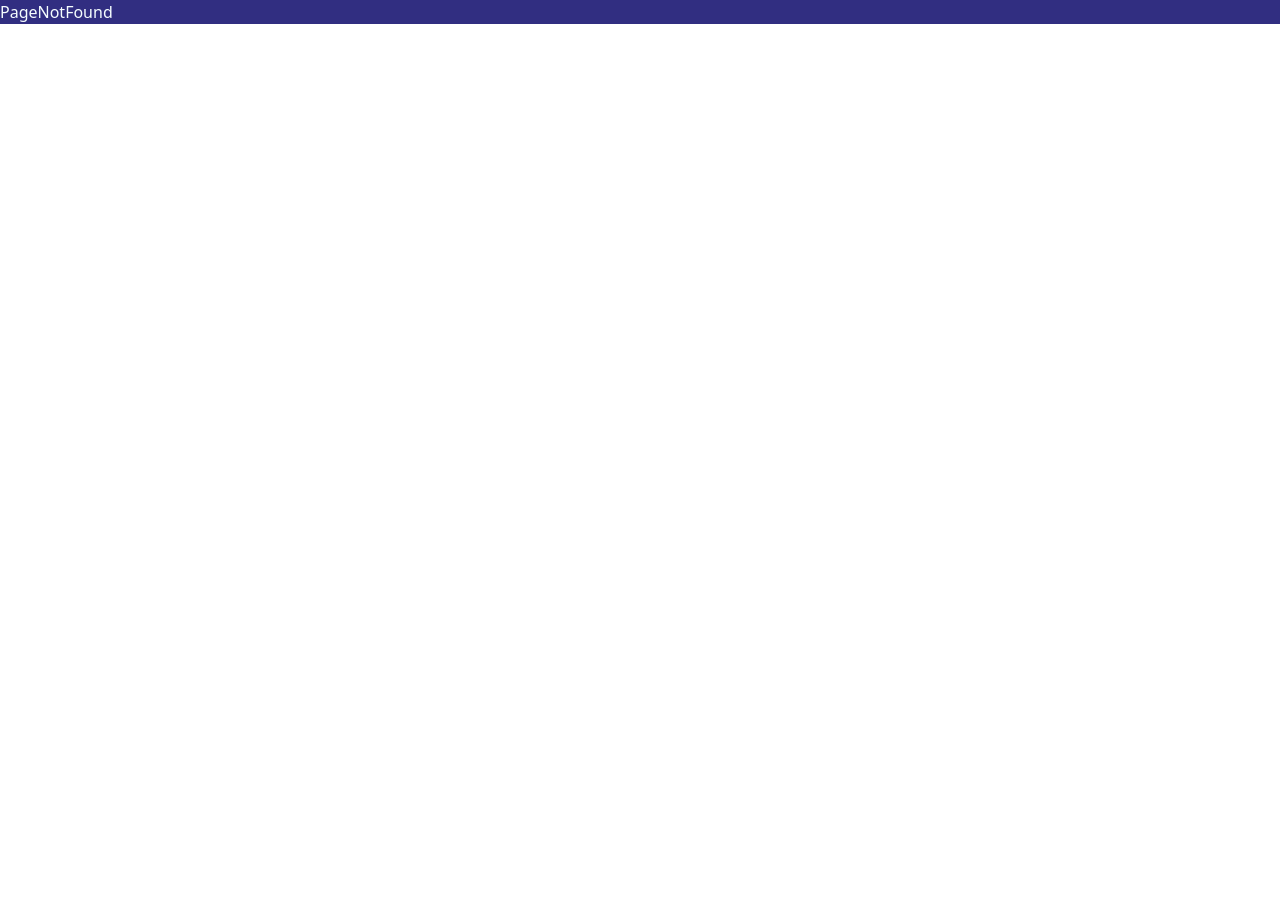
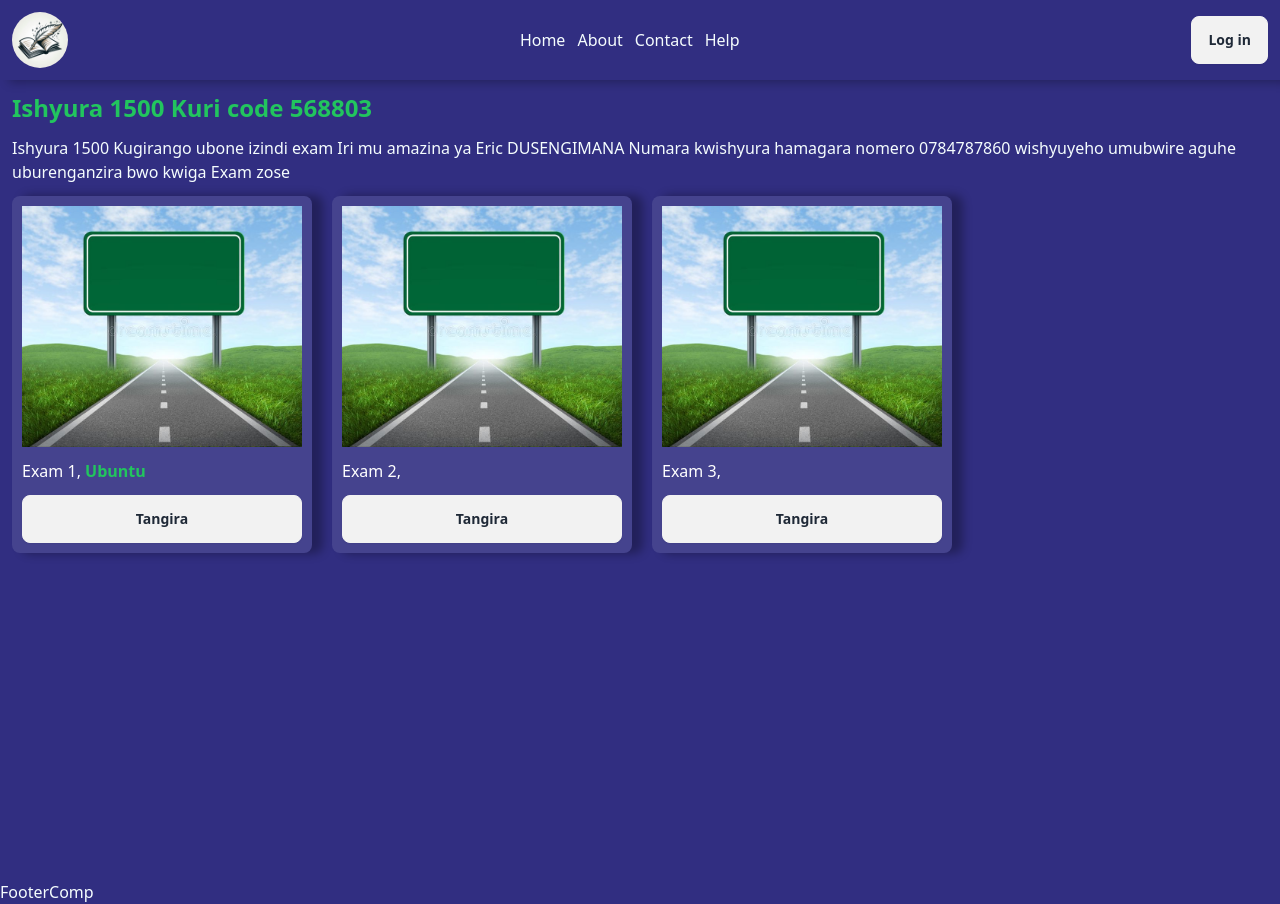
Before and after one commit to biooids/igutsinde-biooids, a React (Vite) app in the folder frontend/: page /exams in a window 1280 px wide. Before the commit this address had no page. Before the commit the page ends 800 px from the top, so only its background shows below. Built offline with nearby package versions, Linux system fonts and the light colour scheme.

Commit message:
"Updated App.tsx to add Exam component and route, modified examQuestions.ts to change exerciseNumber to examNumber, and updated ExamCard.tsx and ExamPage.tsx to display exams with links to individual exam pages."

```diff
--- a/frontend/src/assets/questions/examQuestions.ts
+++ b/frontend/src/assets/questions/examQuestions.ts
@@ -1,5 +1,5 @@
 type ExamQuestions = {
-  exerciseNumber: number;
+  examNumber: number;
   data: DATA[];
 };
 
@@ -12,7 +12,7 @@
 
 export const examQuestions: ExamQuestions[] = [
   {
-    exerciseNumber: 1,
+    examNumber: 1,
     data: [
       {
         question: "What is the capital of France?",
@@ -35,7 +35,7 @@
     ],
   },
   {
-    exerciseNumber: 2,
+    examNumber: 2,
     data: [
       {
         question: "What is the boiling point of water?",
@@ -58,7 +58,7 @@
     ],
   },
   {
-    exerciseNumber: 3,
+    examNumber: 3,
     data: [
       {
         question: "What is the square root of 64?",
--- /dev/null
+++ b/frontend/src/components/pages/exam/Exam.tsx
@@ -0,0 +1,5 @@
+function Exam() {
+  return <div>Exam</div>;
+}
+
+export default Exam;
--- a/frontend/src/components/pages/exam/ExamCard.tsx
+++ b/frontend/src/components/pages/exam/ExamCard.tsx
@@ -1,5 +1,28 @@
-function ExamCard() {
-  return <div>ExamCard</div>;
+import { Link } from "react-router-dom";
+import exercisesImage from "../../../assets/exercises.jpeg";
+
+type ExamCardProps = {
+  examNumber: number;
+};
+function ExamCard({ examNumber }: ExamCardProps) {
+  return (
+    <div className="home-card flex flex-col gap-3 w-full sm:w-[300px]  p-3  rounded-lg">
+      <div className="w-full">
+        <img src={exercisesImage} alt="" className="w-full" />
+      </div>
+      <p>
+        Exam {examNumber},
+        {examNumber === 1 ? (
+          <span className="text-green-500 font-bold"> Ubuntu</span>
+        ) : (
+          ""
+        )}
+      </p>
+      <Link to={`/exam/${examNumber}`}>
+        <button className="btn w-full">Tangira</button>
+      </Link>
+    </div>
+  );
 }
 
 export default ExamCard;
--- a/frontend/src/components/pages/exam/ExamPage.tsx
+++ b/frontend/src/components/pages/exam/ExamPage.tsx
@@ -1,9 +1,9 @@
-import exercisesImage from "../../../assets/exercises.jpeg";
 import { useState } from "react";
 import { examQuestions } from "../../../assets/questions/examQuestions";
+import ExamCard from "./ExamCard";
 
 function ExamPage() {
-  const [exercises] = useState([...examQuestions]);
+  const [exams] = useState([...examQuestions]);
 
   return (
     <section className="min-h-screen flex flex-col gap-3 p-3">
@@ -16,20 +16,9 @@
         umubwire aguhe uburenganzira bwo kwiga Exam zose
       </p>
       <div className="flex flex-wrap gap-5">
-        <div className="home-card flex flex-col gap-3 w-full sm:w-[300px]  p-3  rounded-lg">
-          <div className="w-full">
-            <img src={exercisesImage} alt="" className="w-full" />
-          </div>
-          <p>
-            Exam 1, <span className="text-green-500 font-bold">Ubuntu</span>
-          </p>
-        </div>
-        <div className="home-card flex flex-col gap-3 w-full sm:w-[300px]  p-3  rounded-lg">
-          <div className="w-full">
-            <img src={exercisesImage} alt="" className="w-full" />
-          </div>
-          <p>Exam 2 </p>
-        </div>
+        {exams.map((exam) => (
+          <ExamCard key={exam.examNumber} examNumber={exam.examNumber} />
+        ))}
       </div>
     </section>
   );
--- a/frontend/src/components/pages/home/HomePage.tsx
+++ b/frontend/src/components/pages/home/HomePage.tsx
@@ -51,8 +51,8 @@
             <span className="text-green-500"> Pass</span> noneho ugahita werekwa
             nuko byari gusubizwa 1-20
           </p>
-          <Link to="exam">
-            <button className="btn w-full">Kora Imyitozo</button>
+          <Link to="exams">
+            <button className="btn w-full">Kora Ikizami</button>
           </Link>
         </div>
         <div className="home-card flex flex-col gap-3 rounded-lg">
```
Also changed, not shown: frontend/src/App.tsx (+6 -1 lines).
